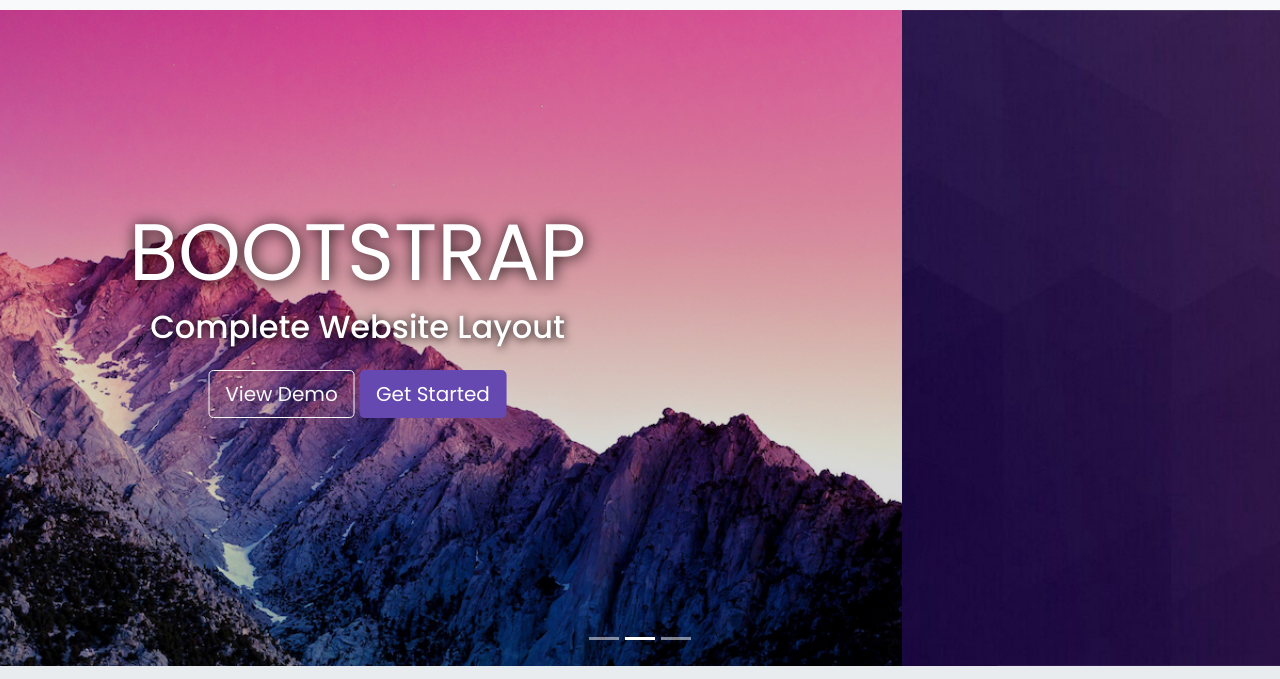
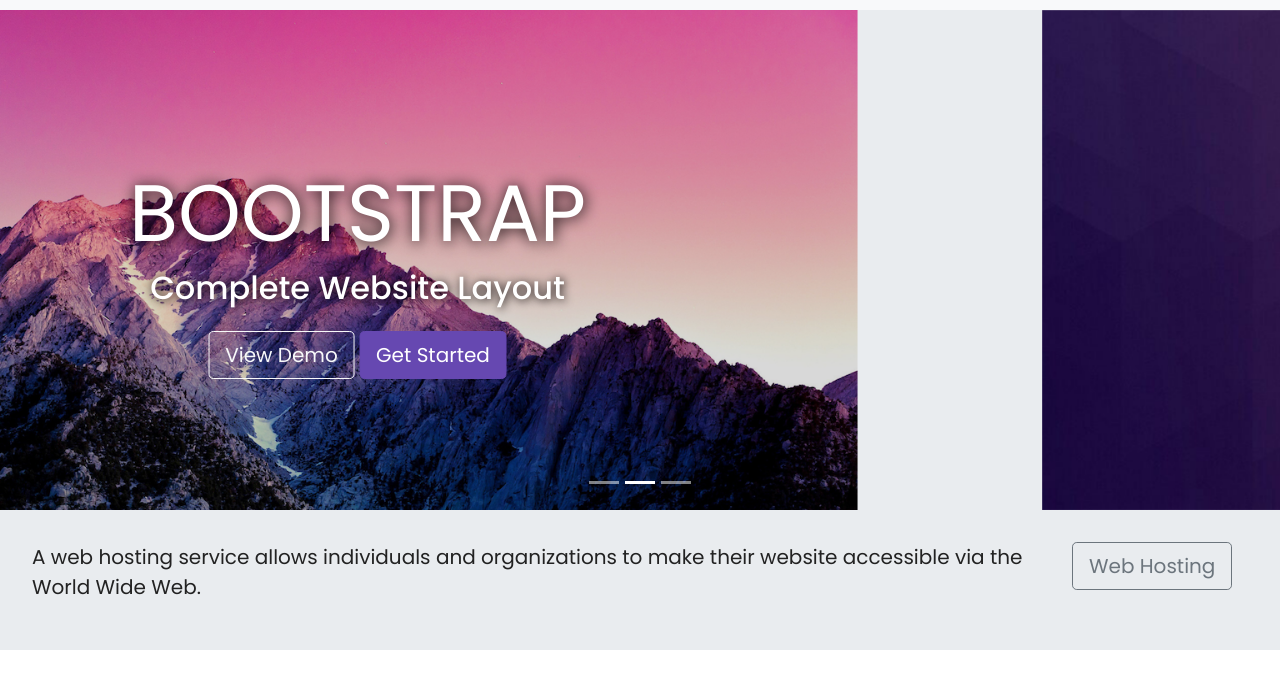
Before and after one commit to AnthonMS/learning-bootstrap, a plain HTML site: page index.html in a window 1280 px wide. Shown: the part 75-754 px from the top of the page. Drawn offline with nearby package versions, Linux system fonts and the light colour scheme.

Commit message:
Slider images wont get to big
Made it so there is a max size for the slider images, since when fullscreening the site, it took up the whole window.

```diff
--- a/style.css
+++ b/style.css
@@ -19,9 +19,14 @@
   font-size: 1.1em !important;
 }
 /*Image slider*/
+.carousel-inner {
+  background-color: #e9ecef;
+}
 .carousel-inner img {
   width: 100%;
   height: 100%;
+  max-height: 500px;
+  max-width: 1000px;
 }
 .carousel-caption {
   position: absolute;
```
